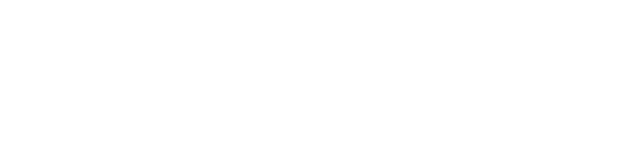
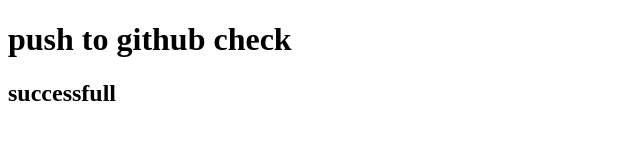
Before and after one commit to sarnali15/first-repo, a plain HTML site: page index.html in a window 1280 px wide. Shown: the whole page, without its empty margins (0-640 px from the left). Drawn offline with Linux system fonts and the light colour scheme.

Commit message:
added header

```diff
--- a/index.html
+++ b/index.html
@@ -7,6 +7,9 @@
     <title>First github repo</title>
 </head>
 <body>
+    <h1>push to github check</h1>
+    <h2>successfull
 
+    </h2>
 </body>
 </html>
```
